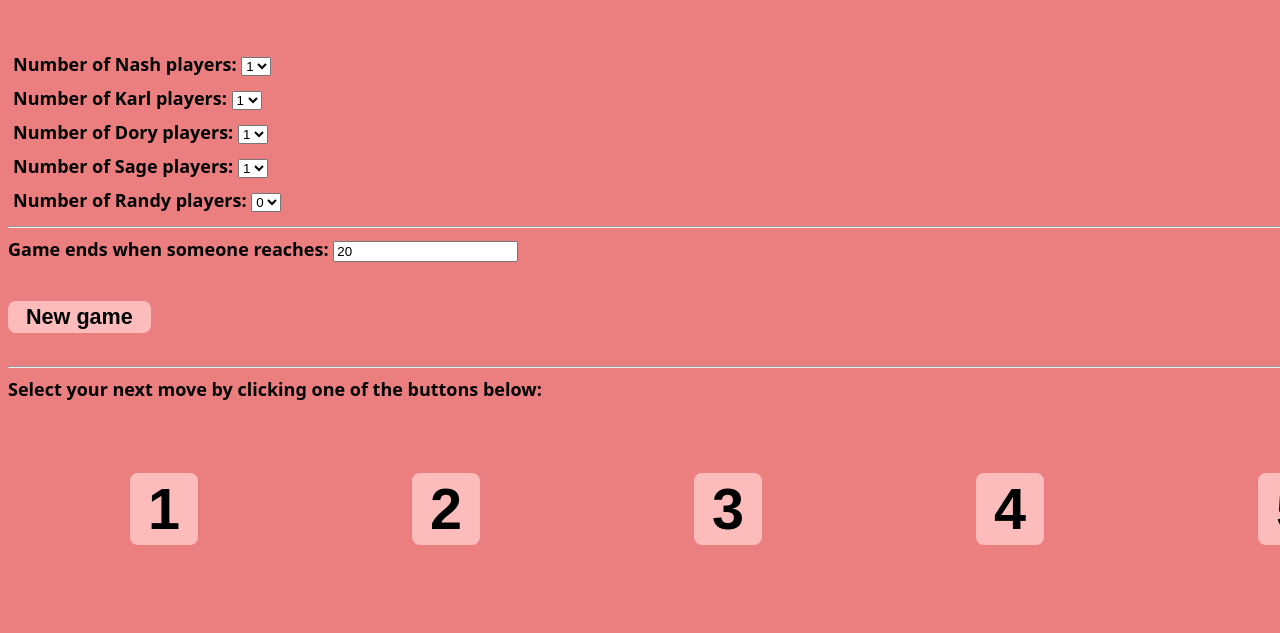
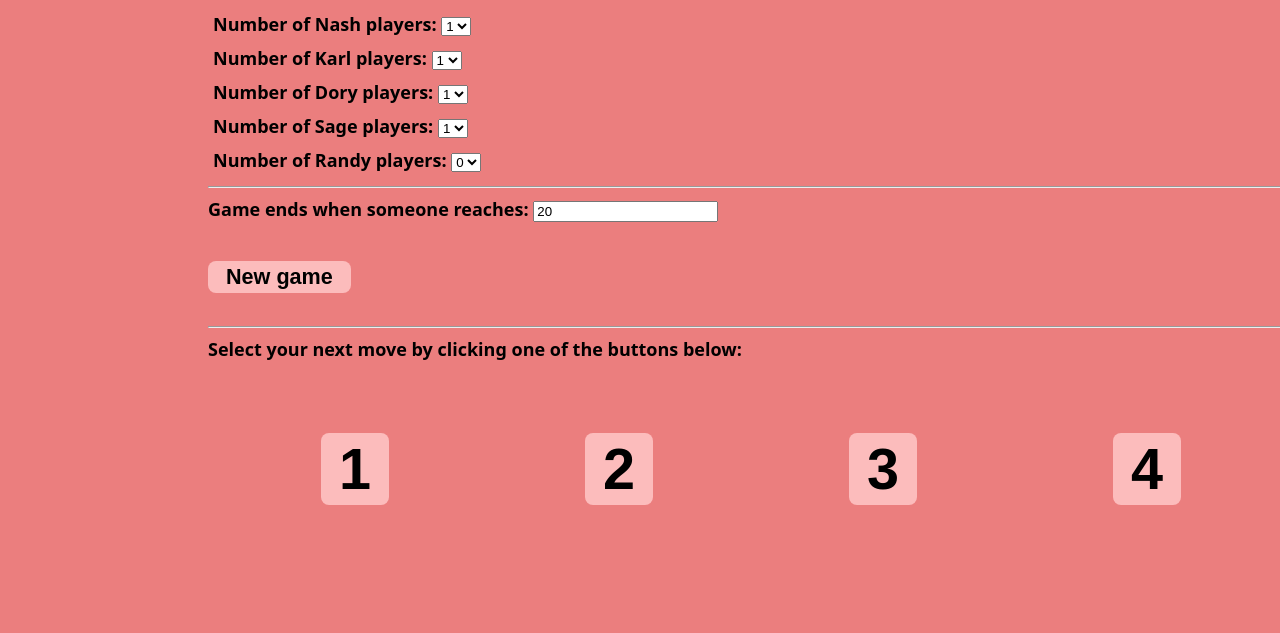
Before and after one commit to tobycrisford/taskmaster-donut-challenge, a plain HTML site: page index.html in a window 1280 px wide. Shown: the part 164-797 px from the top of the page. Drawn offline with Linux system fonts and the light colour scheme.

Commit message:
Improving page layout

```diff
--- a/donut_game.css
+++ b/donut_game.css
@@ -23,8 +23,12 @@ body {
 
 .game {
     font-weight: bold;
-    padding-top: 50px;
-    width: 1750px;
+    padding-bottom: 50px;
+    width: 1350px;
+    padding-left: 200px;
+    padding-right: 200px;
+    padding-bottom: 2px;
+    padding-top: 10px;
 }
 
 .results {
```
